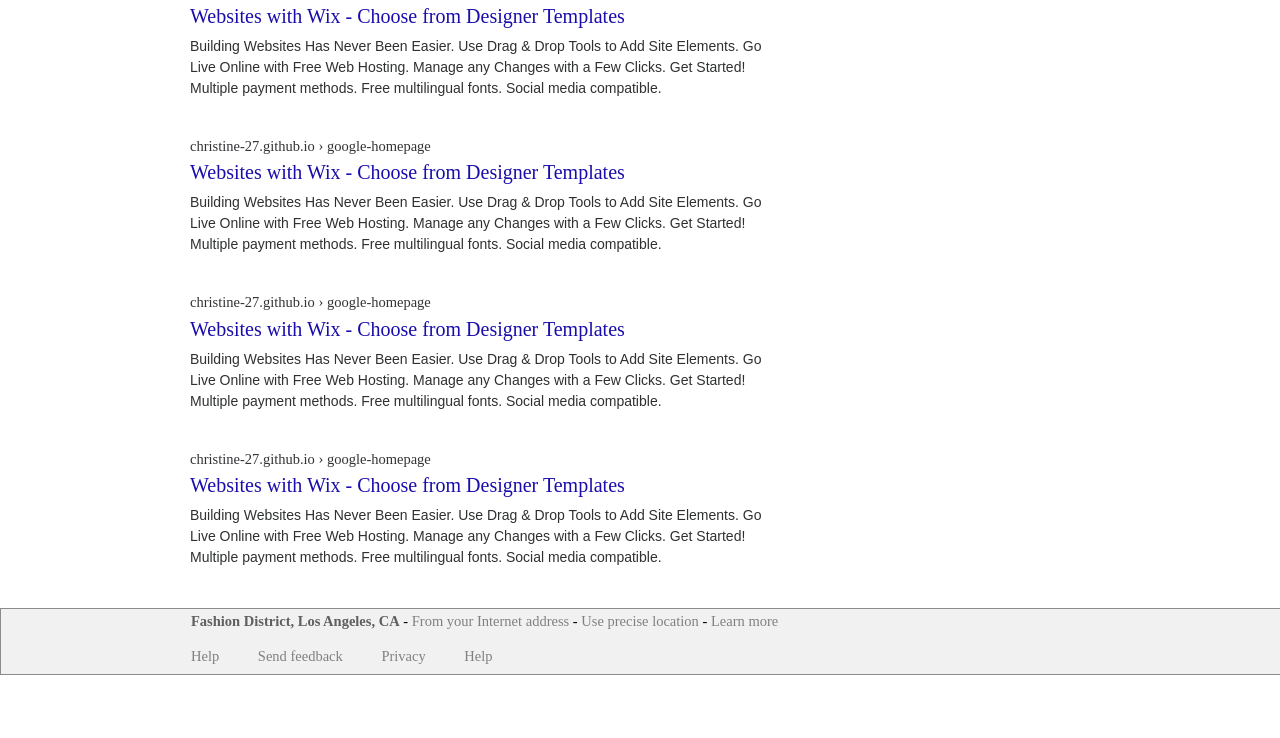
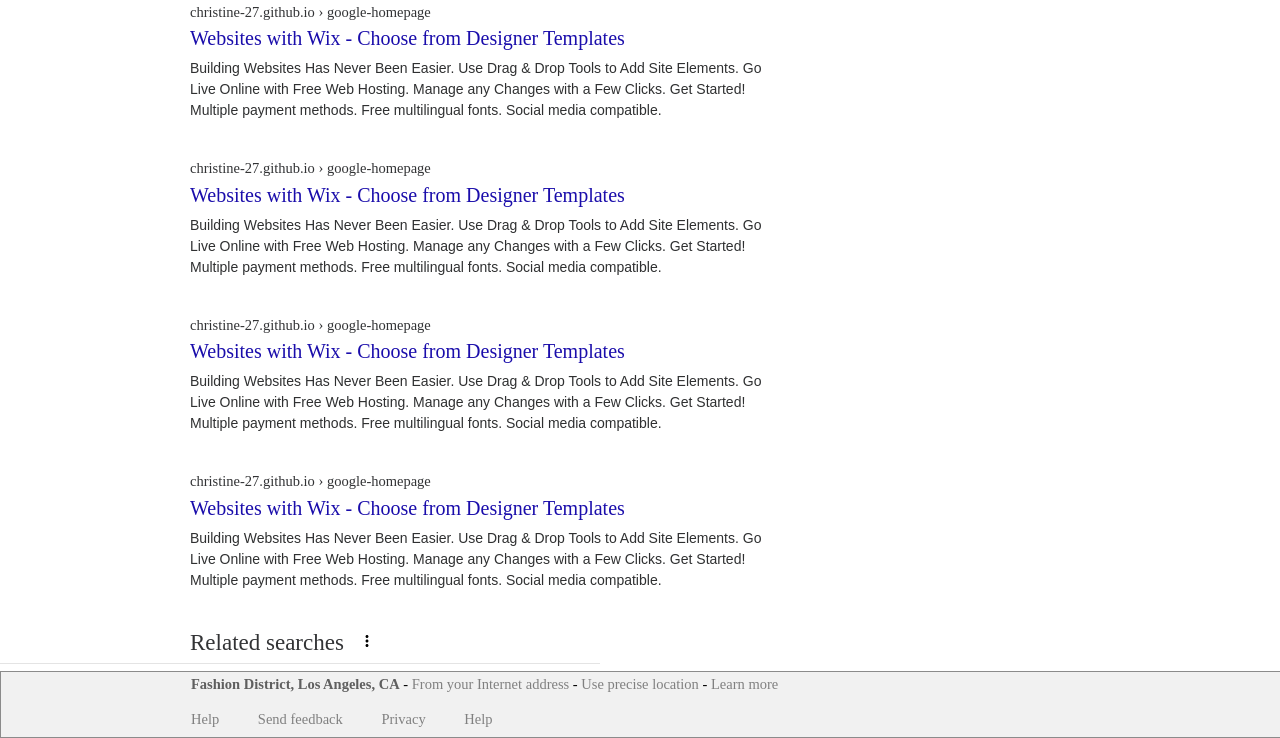
Before and after one commit to cesaranzola/google-results-page, a plain HTML site: page index.html in a window 1280 px wide. Shown: the part 1852-2590 px from the top of the page. Before the commit the page ends 2527 px from the top, so only its background shows below. Drawn offline with Linux system fonts and the light colour scheme.

Commit message:
Add Related searches & threedots SVG

```diff
--- a/index.html
+++ b/index.html
@@ -71,7 +71,7 @@
                 Go Live Online with Free Web Hosting. Manage any Changes with a Few Clicks.
                 Get Started! Multiple payment methods. Free multilingual fonts. Social media compatible.</p>
 
-        <h3 class="ask asktitle">People also ask</h3>
+        <h3 class="ask asktitle"> People also ask </h3>
         <hr class="askdivider">
         <h3 class="ask" >How much does it cost to hire someone to build you a website?</h3>
         <hr class="askdivider">
@@ -126,7 +126,11 @@
                 Go Live Online with Free Web Hosting. Manage any Changes with a Few Clicks.
                 Get Started! Multiple payment methods. Free multilingual fonts. Social media compatible.</p>
 
+        <h4 id="related">Related searches</h4>
+        <svg class="tresbutton" focusable="false" xmlns="http://www.w3.org/2000/svg" viewBox="0 0 24 24"><path d="M12 8c1.1 0 2-.9 2-2s-.9-2-2-2-2 .9-2 2 .9 2 2 2zm0 2c-1.1 0-2 .9-2 2s.9 2 2 2 2-.9 2-2-.9-2-2-2zm0 6c-1.1 0-2 .9-2 2s.9 2 2 2 2-.9 2-2-.9-2-2-2z"></path></svg>
+        <hr class="askdivider">
 
+        <!-- <h4 id="website">Website to use</h4> -->
     </main>
 
     <footer>
--- a/style.css
+++ b/style.css
@@ -102,7 +102,7 @@ a:hover {
     width: 24px;
     height: 24px;
     position: absolute;
-    top: -2px;
+    top: -7px;
     right: 103px;
     fill: rgb(95, 95, 95);
 }
@@ -137,6 +137,7 @@ a:hover {
     border: none;
     height: 1px;
     background-color: rgb(236, 236, 236);
+    margin-top: 15px;
 
 }
 
@@ -209,9 +210,10 @@ p {
 svg {
     width: 16px;
     height: 16px;
-    /* padding-top: 10px; */
     padding-right: 3px;
     padding-left: 15px;
+    padding-top: 15px;
+    padding-bottom: -15px;
 }
 
 .special2b {
@@ -228,9 +230,6 @@ h5 {
 
 /*================ASK START==============*/
 
-.asktitle {
-
-}
 
 .ask {
     color: rgb(82, 82, 82);
@@ -243,14 +242,45 @@ h5 {
     margin-right: 888px;
     border: none;
     height: 1px;
-    background-color: rgb(218, 218, 218);
+    background-color: rgb(228, 228, 228);
 }
 
 .finalline {
     margin-bottom: 50px;
 }
 
-/*================ASK END==============/
+/*================ASK END==============*/
+
+
+
+
+/*================RELATED SEARCHES START==============*/
+
+#related {
+    font-size: 23px;
+    display: inline-block;
+    margin-bottom: 2px;
+
+}
+
+.tresbutton {
+    width: 18px;
+    height: 18px;
+    display: inline-block;
+    margin: 0;
+    padding: 0;
+    padding-left: 10px;
+}
+
+/*================RELATED SEARCHES END==============*/
+
+
+
+
+
+
+
+
 
 
 
```
